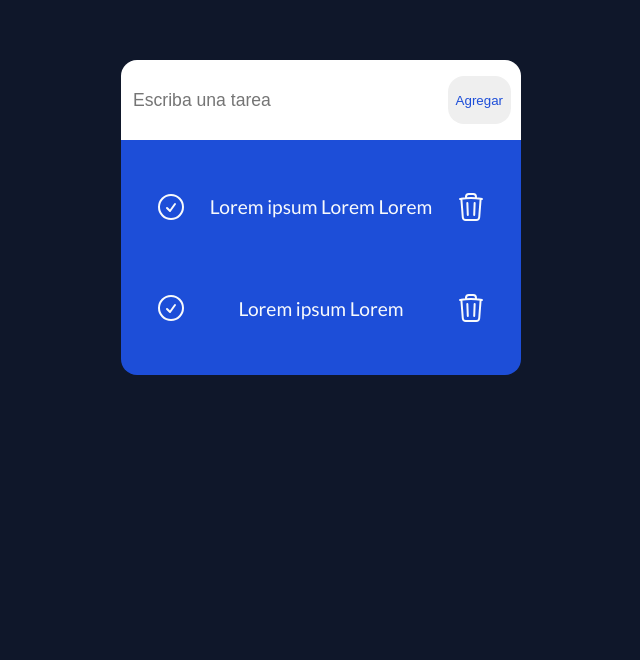
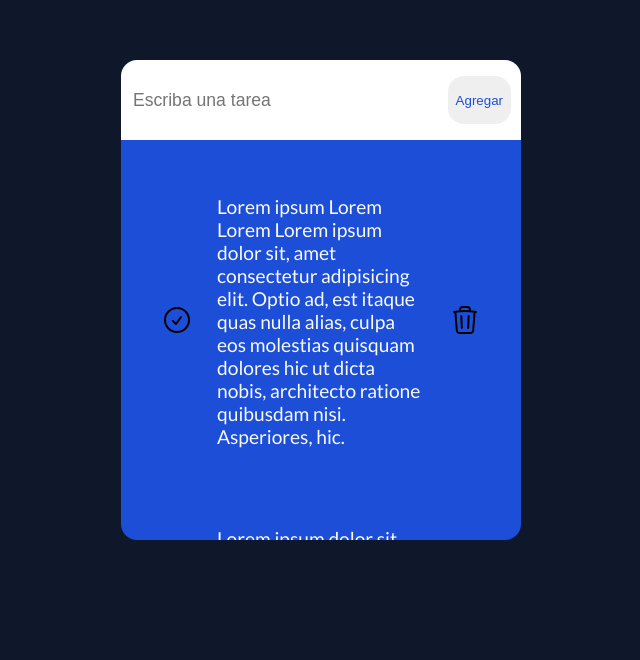
Before and after one commit to HenryD28/Prueba1, a plain HTML site: page app/index.html in a window 1280 px wide. Shown: the part 140-800 px from the top of the page, without its empty margins (319-959 px from the left). Drawn offline with Linux system fonts and the light colour scheme.

Commit message:
actualizacion

```diff
--- a/app/index.css
+++ b/app/index.css
@@ -70,10 +70,12 @@ body {
 
 
 .container {
+
     width: 400px;
     height: 400px;
     margin: 0 auto;
-    max-width: 50%;
+    max-width: 70%;
+
 
 
 
@@ -95,7 +97,6 @@ body {
 
 .delete-btn {
     width: 3rem;
-
     cursor: pointer;
     padding: 0.5rem;
     border-radius: 3rem;
@@ -110,7 +111,6 @@ body {
 
 .chack-btn {
     width: 3rem;
-
     cursor: pointer;
     padding: 0.5rem;
     border-radius: 3rem;
@@ -130,5 +130,9 @@ body {
     border-radius: 15px;
     align-items: center;
     justify-content: space-between;
-    word-wrap: break-word
+
 }
+
+.b-1 {
+    background-color:  #1d4ed8 ;
+}
--- a/app/index.html
+++ b/app/index.html
@@ -30,42 +30,54 @@
             <ul class="colum">
                 <li class="new">
 
-
+                    <button class="b-1">
                         <svg xmlns="http://www.w3.org/2000/svg" fill="none" viewBox="0 0 24 24" stroke-width="1.5"
                             stroke="currentColor" class="chack-btn">
                             <path stroke-linecap="round" stroke-linejoin="round"
                                 d="M9 12.75L11.25 15 15 9.75M21 12a9 9 0 11-18 0 9 9 0 0118 0z" />
-
                         </svg>
-
-                    <p class="task">Lorem ipsum Lorem Lorem
-                    </p>
+                    </button>
 
 
+
+                    <div>
+                        <p class="task">Lorem ipsum Lorem Lorem Lorem ipsum dolor sit, amet consectetur adipisicing
+                            elit. Optio ad, est itaque quas nulla alias, culpa eos molestias quisquam dolores hic ut
+                            dicta nobis, architecto ratione quibusdam nisi. Asperiores, hic.
+                        </p>
+                    </div>
+
+
+                    <button class="b-1">
                         <svg xmlns="http://www.w3.org/2000/svg" fill="none" viewBox="0 0 24 24" stroke-width="1.5"
                             stroke="currentColor" class="delete-btn">
                             <path stroke-linecap="round" stroke-linejoin="round"
                                 d="M14.74 9l-.346 9m-4.788 0L9.26 9m9.968-3.21c.342.052.682.107 1.022.166m-1.022-.165L18.16 19.673a2.25 2.25 0 01-2.244 2.077H8.084a2.25 2.25 0 01-2.244-2.077L4.772 5.79m14.456 0a48.108 48.108 0 00-3.478-.397m-12 .562c.34-.059.68-.114 1.022-.165m0 0a48.11 48.11 0 013.478-.397m7.5 0v-.916c0-1.18-.91-2.164-2.09-2.201a51.964 51.964 0 00-3.32 0c-1.18.037-2.09 1.022-2.09 2.201v.916m7.5 0a48.667 48.667 0 00-7.5 0" />
                         </svg>
+                    </button>
+
 
                 </li>
                 <li class="new">
+                    <button class="b-1">
                         <svg xmlns="http://www.w3.org/2000/svg" fill="none" viewBox="0 0 24 24" stroke-width="1.5"
                             stroke="currentColor" class="chack-btn">
                             <path stroke-linecap="round" stroke-linejoin="round"
                                 d="M9 12.75L11.25 15 15 9.75M21 12a9 9 0 11-18 0 9 9 0 0118 0z" />
-
                         </svg>
+                    </button>
 
 
-                    <p class="task">Lorem ipsum Lorem
+                    <p class="task">Lorem ipsum dolor sit amet consectetur adipisicing elit. Sed aliquid iure dignissimos provident neque ducimus quaerat facilis fugiat assumenda? Ipsam, repudiandae! Eum explicabo quod, pariatur quam doloribus fuga ducimus soluta.
                     </p>
 
+                    <button class="b-1">
                         <svg xmlns="http://www.w3.org/2000/svg" fill="none" viewBox="0 0 24 24" stroke-width="1.5"
                             stroke="currentColor" class="delete-btn">
                             <path stroke-linecap="round" stroke-linejoin="round"
                                 d="M14.74 9l-.346 9m-4.788 0L9.26 9m9.968-3.21c.342.052.682.107 1.022.166m-1.022-.165L18.16 19.673a2.25 2.25 0 01-2.244 2.077H8.084a2.25 2.25 0 01-2.244-2.077L4.772 5.79m14.456 0a48.108 48.108 0 00-3.478-.397m-12 .562c.34-.059.68-.114 1.022-.165m0 0a48.11 48.11 0 013.478-.397m7.5 0v-.916c0-1.18-.91-2.164-2.09-2.201a51.964 51.964 0 00-3.32 0c-1.18.037-2.09 1.022-2.09 2.201v.916m7.5 0a48.667 48.667 0 00-7.5 0" />
                         </svg>
+                    </button>
                 </li>
 
         </div>
```
Lines whose indentation alone changed are shown as unchanged.
